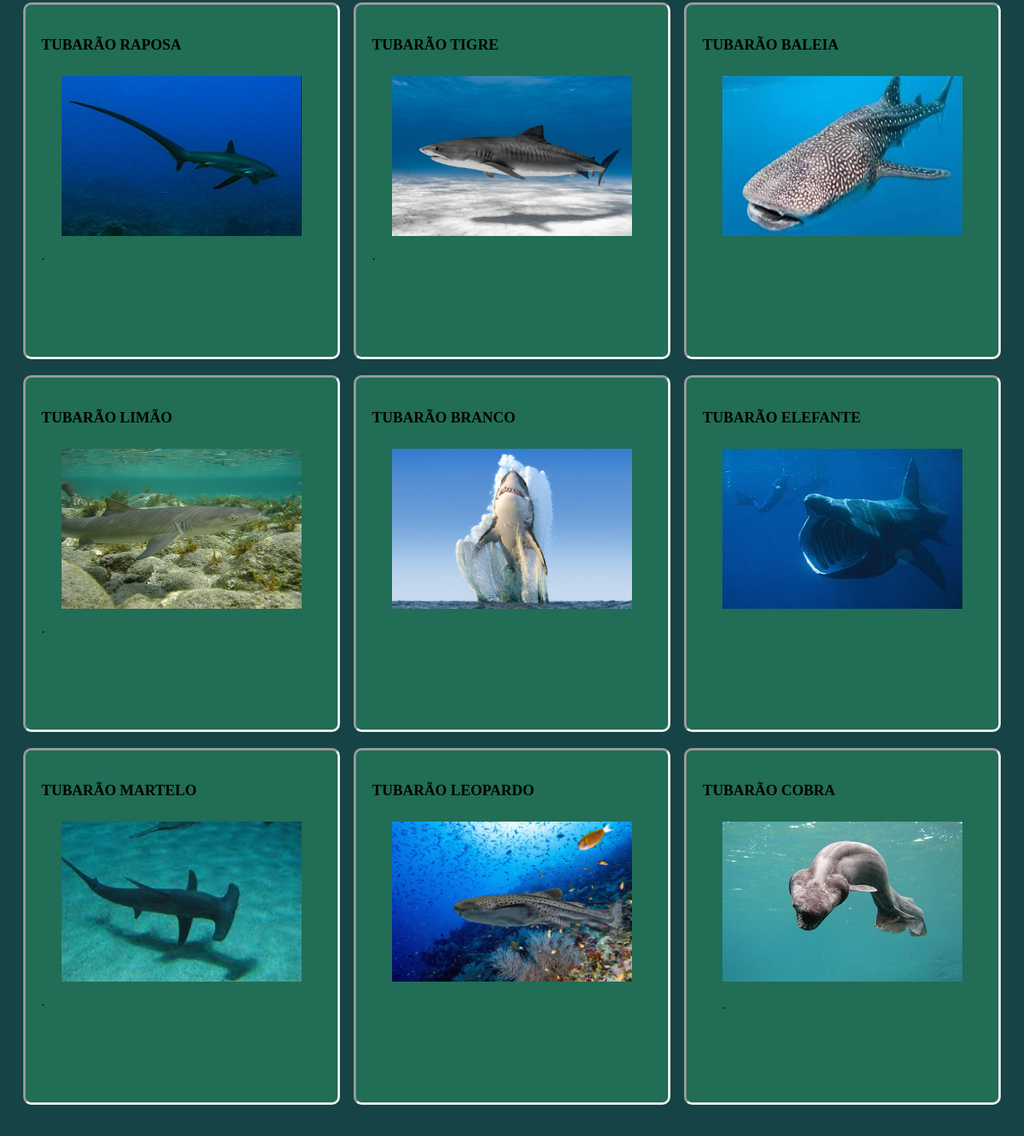
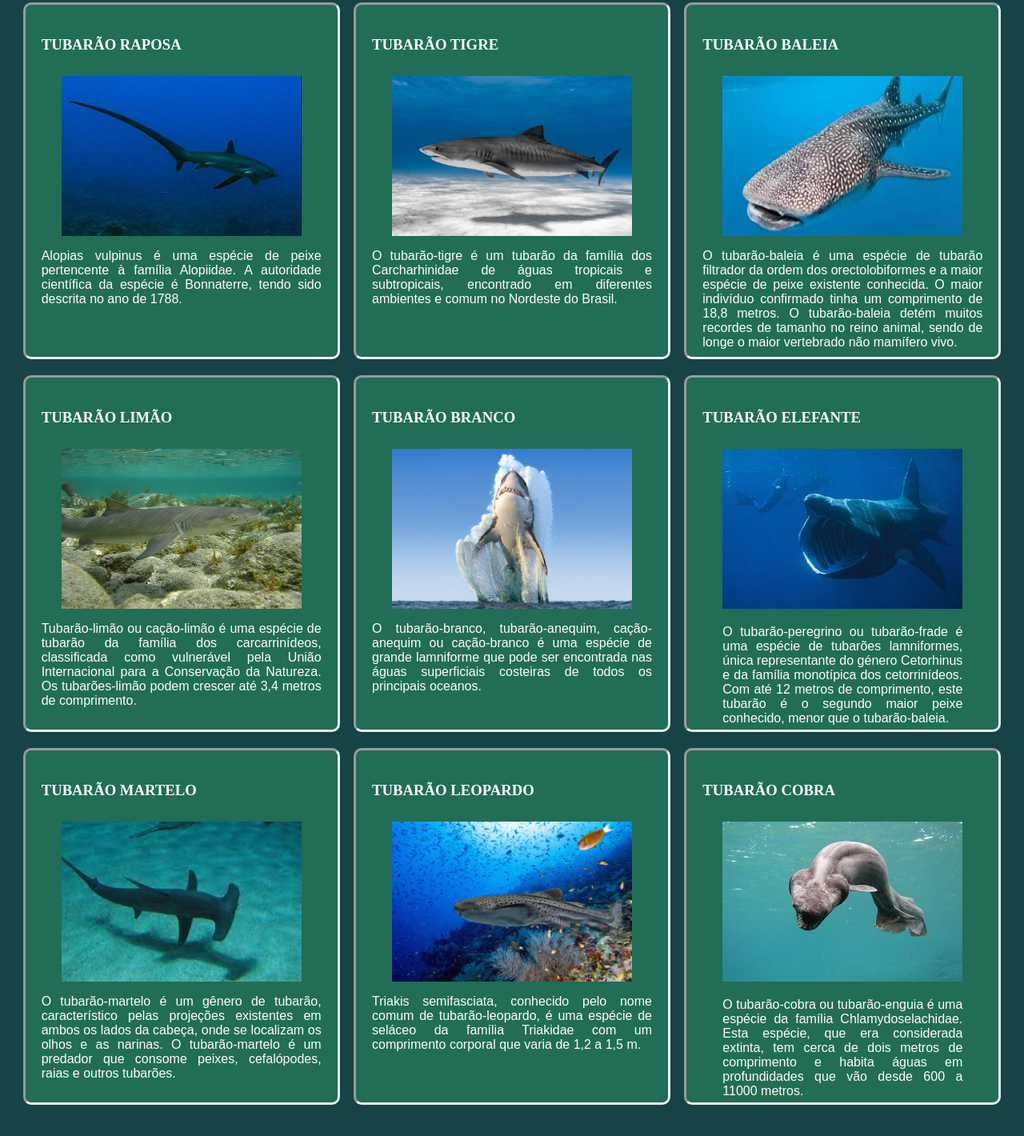
Before and after one commit to asantiagoNick/album, a plain HTML site: page index.html in a window 1280 px wide. Shown: the part 92-1512 px from the top of the page at 80% size. Drawn offline with Linux system fonts and the light colour scheme.

Commit message:
Add files via upload

```diff
--- a/index.html
+++ b/index.html
@@ -22,7 +22,7 @@
             <figure>
                 <img src="imgs/tubarão-raposa.jpg" alt="erro" tittle=" kd? ">
             </figure>
-            <p> . </p>
+            <p> Alopias vulpinus é uma espécie de peixe pertencente à família Alopiidae. A autoridade científica da espécie é Bonnaterre, tendo sido descrita no ano de 1788. </p>
         </section>
 
         <section class="box">
@@ -30,7 +30,7 @@
             <figure>
     <img src="imgs/TUBARÃO-LIMÃO (Negaprion brevirostris).jpg" alt="erro" tittle=" ">
             </figure>
-            <p> . </p>
+            <p> Tubarão-limão ou cação-limão é uma espécie de tubarão da família dos carcarrinídeos, classificada como vulnerável pela União Internacional para a Conservação da Natureza. Os tubarões-limão podem crescer até 3,4 metros de comprimento.  </p>
         </section>
 
         <section class="box" >
@@ -38,7 +38,7 @@
             <figure>
                 <img src="imgs/transferir.jpg" alt="erro" title=" kd? ">
             </figure>
-            <p> .</p>
+            <p>O tubarão-martelo é um gênero de tubarão, característico pelas projeções existentes em ambos os lados da cabeça, onde se localizam os olhos e as narinas. O tubarão-martelo é um predador que consome peixes, cefalópodes, raias e outros tubarões.</p>
         </section>
 </section>
 
@@ -50,7 +50,7 @@
             <figure>
                 <img src="imgs/shutterstock_2263403737-696x584.jpg" alt="erro" tittle="  kd?">
             </figure>
-            <p> . </p>
+            <p> O tubarão-tigre é um tubarão da família dos Carcharhinidae de águas tropicais e subtropicais, encontrado em diferentes ambientes e comum no Nordeste do Brasil. </p>
         </section>
 
 
@@ -61,7 +61,7 @@
             <figure>
                 <img src="imgs/muitas-pessoas-temem-os-tubaroes-devido-agressividade-entretanto-muitas-especies-nao-sao-perigosas-5caca680d23f7.jpg" alt="erro" title=" kd?  " >
             </figure>
-            <p> </p>
+            <p>O tubarão-branco, tubarão-anequim, cação-anequim ou cação-branco é uma espécie de grande lamniforme que pode ser encontrada nas águas superficiais costeiras de todos os principais oceanos. </p>
         </section>
 
         <section class="box">
@@ -70,7 +70,7 @@
 
         <img src="imgs/istockphoto-886550950-612x612.jpg" alt="erro" tittle="kd? ">
         </figure>
-            <p> </p>
+            <p>Triakis semifasciata, conhecido pelo nome comum de tubarão-leopardo, é uma espécie de seláceo da família Triakidae com um comprimento corporal que varia de 1,2 a 1,5 m. </p>
         </section>
     </section>
 
@@ -84,7 +84,7 @@
             <figure>
                 <img src="imgs/images.jpg" alt="erro" tittle="kd? ">
             </figure>
-            <p>  </p>
+            <p> O tubarão-baleia é uma espécie de tubarão filtrador da ordem dos orectolobiformes e a maior espécie de peixe existente conhecida. O maior indivíduo confirmado tinha um comprimento de 18,8 metros. O tubarão-baleia detém muitos recordes de tamanho no reino animal, sendo de longe o maior vertebrado não mamífero vivo.  </p>
         </section>
 
 
@@ -92,6 +92,7 @@
             <h1> TUBARÃO ELEFANTE  </h1>
             <figure>
                 <img src="imgs/Basking_Shark.jpg" alt="erro" tittle="kd? ">
+                <p>O tubarão-peregrino ou tubarão-frade é uma espécie de tubarões lamniformes, única representante do género Cetorhinus e da família monotípica dos cetorrinídeos. Com até 12 metros de comprimento, este tubarão é o segundo maior peixe conhecido, menor que o tubarão-baleia.</p>
             </figure>
          </section>
 
@@ -101,7 +102,7 @@
             <h1> TUBARÃO COBRA </h1>
             <figure>
                 <img src="imgs/0,,7134183,00.jpg" alt="erro" tittle=" kd?">
-                <p>. </p>
+                <p>O tubarão-cobra ou tubarão-enguia é uma espécie da família Chlamydoselachidae. Esta espécie, que era considerada extinta, tem cerca de dois metros de comprimento e habita águas em profundidades que vão desde 600 a 11000 metros.  </p>
             </figure>
         </section>
 </section>
--- a/style.css
+++ b/style.css
@@ -42,7 +42,7 @@ main {
 	background-color: #216d56;
 	border-radius: 10px;
 	padding: 20px;
-	color: #000000;
+	color: #fffefe;
 	border-style: inset;
 	margin-bottom: 20px;
 }
```
